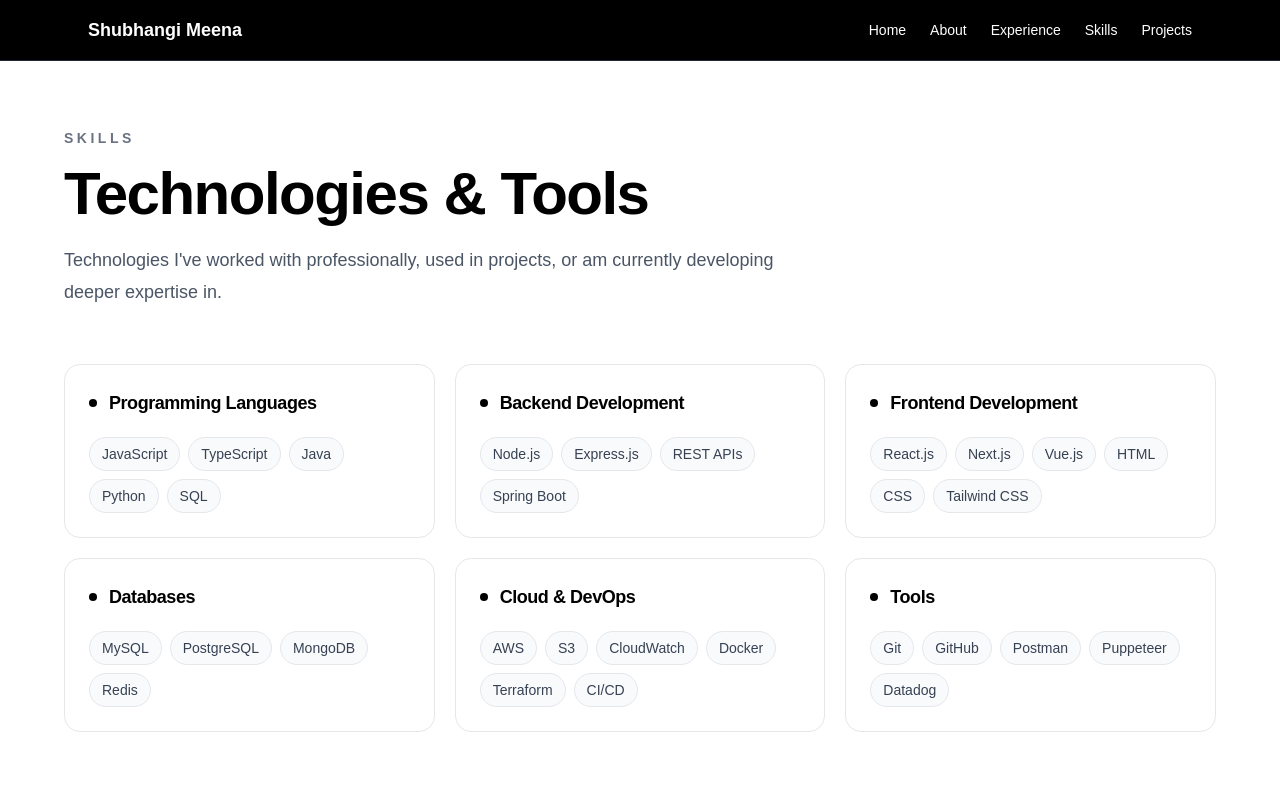
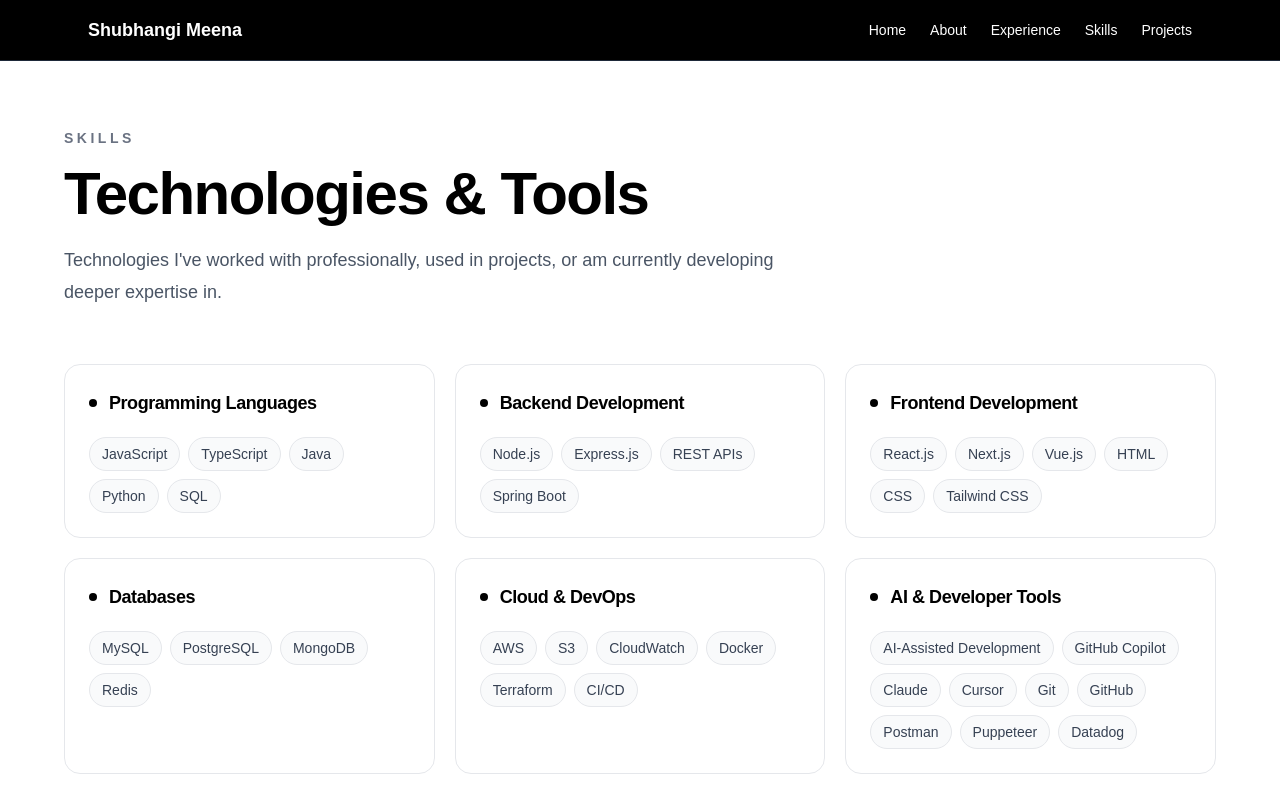
Before and after one commit to ShubhangiMeena/shubhangi-portfolio, a Next.js app: page /skills in a window 1280 px wide. Shown: the top 812 px of the page. Built offline with nearby package versions, Linux system fonts and the light colour scheme.

Commit message:
Update skill  page

```diff
--- a/src/app/skills/page.tsx
+++ b/src/app/skills/page.tsx
@@ -36,8 +36,12 @@
     ],
   },
   {
-    title: "Tools",
+    title: "AI & Developer Tools",
     skills: [
+      "AI-Assisted Development",
+      "GitHub Copilot",
+      "Claude",
+      "Cursor",
       "Git",
       "GitHub",
       "Postman",
```
